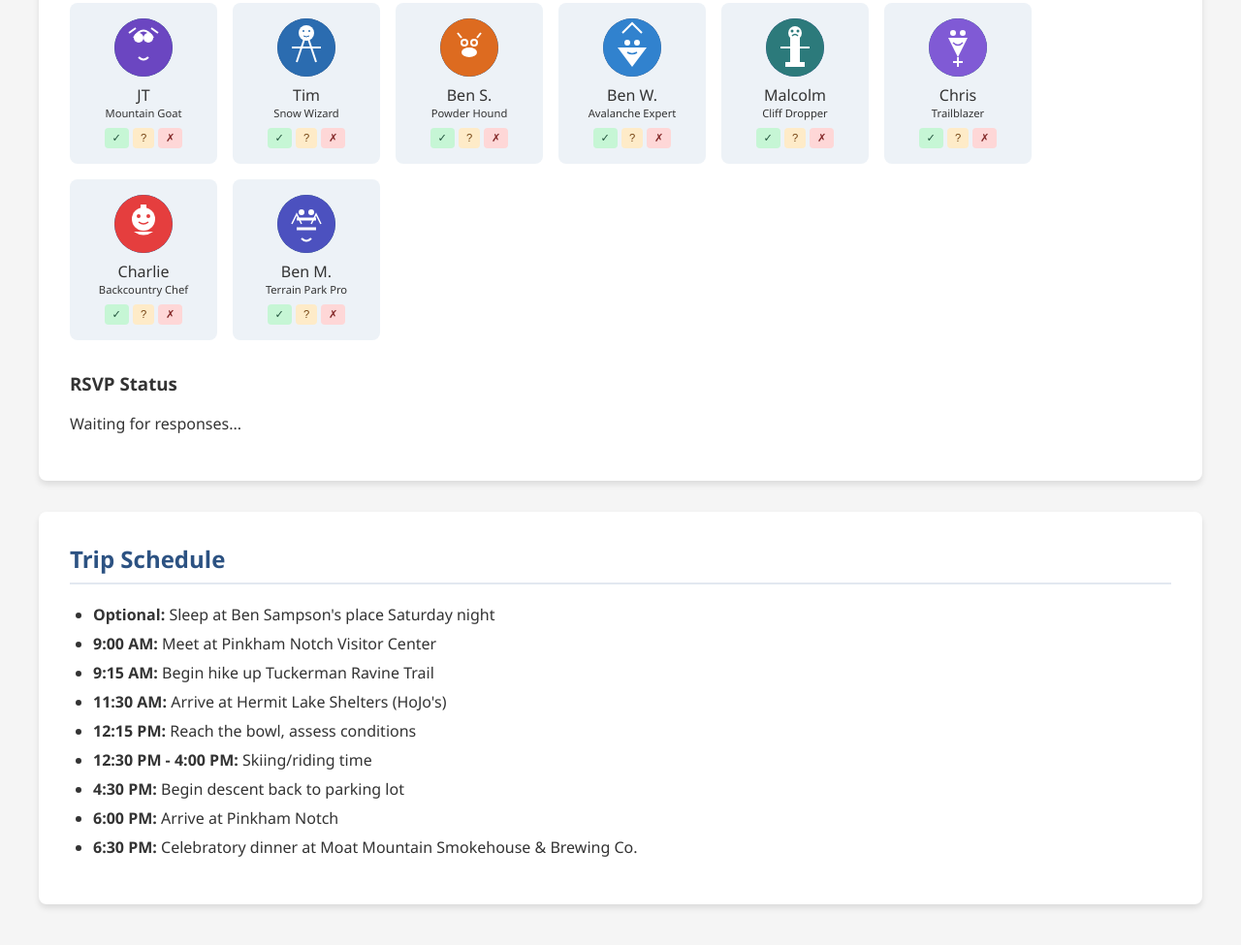
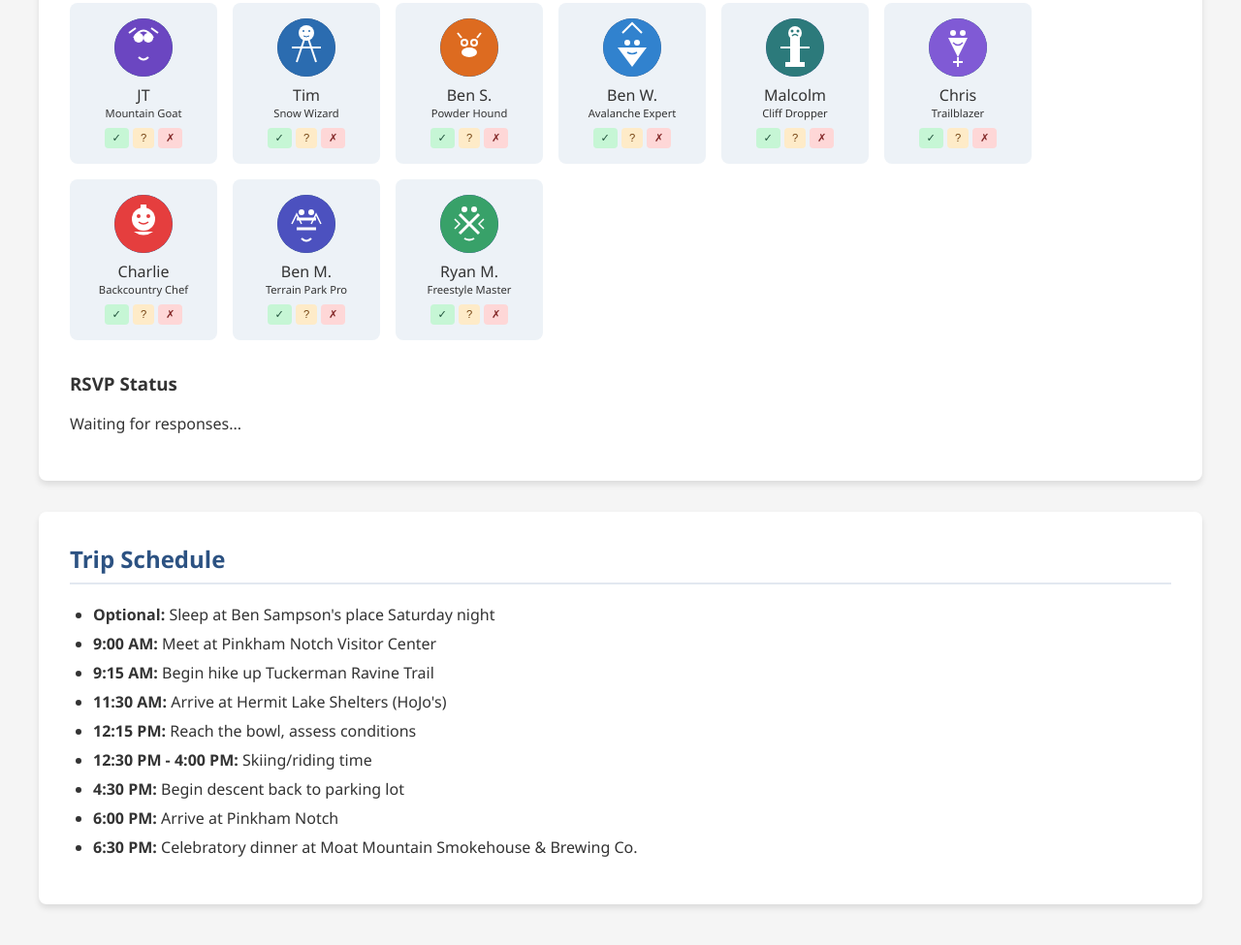
Before and after one commit to CharlieWhite/tucks, a plain HTML site: page index.html in a window 1280 px wide. Shown: the part 4072-5047 px from the top of the page at 97% size. Drawn offline with nearby package versions, Linux system fonts and the light colour scheme; no server answers.

Commit message:
Add Ryan M. to team members with Freestyle Master role

```diff
--- a/index.html
+++ b/index.html
@@ -731,6 +731,28 @@
             <button class="rsvp-btn rsvp-no" data-member="benm" data-status="no">✗</button>
           </div>
         </div>
+        <div class="team-member" data-member="ryanm">
+          <div class="avatar">
+            <!-- Ryan M. - Freestyle Master -->
+            <svg viewBox="0 0 60 60" width="60" height="60">
+              <circle cx="30" cy="30" r="30" fill="#38A169" />
+              <path d="M20,20 L40,40" stroke="white" stroke-width="3" />
+              <path d="M40,20 L20,40" stroke="white" stroke-width="3" />
+              <circle cx="25" cy="15" r="3" fill="white" />
+              <circle cx="35" cy="15" r="3" fill="white" />
+              <path d="M25,45 Q30,48 35,45" stroke="white" stroke-width="2" fill="none" />
+              <path d="M15,25 L20,30 L15,35" stroke="white" stroke-width="1.5" fill="none" />
+              <path d="M45,25 L40,30 L45,35" stroke="white" stroke-width="1.5" fill="none" />
+            </svg>
+          </div>
+          <div>Ryan M.</div>
+          <div style="font-size: 0.7rem;">Freestyle Master</div>
+          <div class="rsvp-buttons">
+            <button class="rsvp-btn rsvp-yes" data-member="ryanm" data-status="yes">✓</button>
+            <button class="rsvp-btn rsvp-maybe" data-member="ryanm" data-status="maybe">?</button>
+            <button class="rsvp-btn rsvp-no" data-member="ryanm" data-status="no">✗</button>
+          </div>
+        </div>
       </div>
 
       <div style="margin-top: 2rem;">
@@ -1065,7 +1087,8 @@
       malcolm: null,
       chris: null,
       charlie: null,
-      benm: null
+      benm: null,
+      ryanm: null
     };
 
     // Map of member IDs to display names
@@ -1077,7 +1100,8 @@
       malcolm: 'Malcolm',
       chris: 'Chris',
       charlie: 'Charlie',
-      benm: 'Ben M.'
+      benm: 'Ben M.',
+      ryanm: 'Ryan M.'
     };
 
     // Get all RSVP buttons
```
